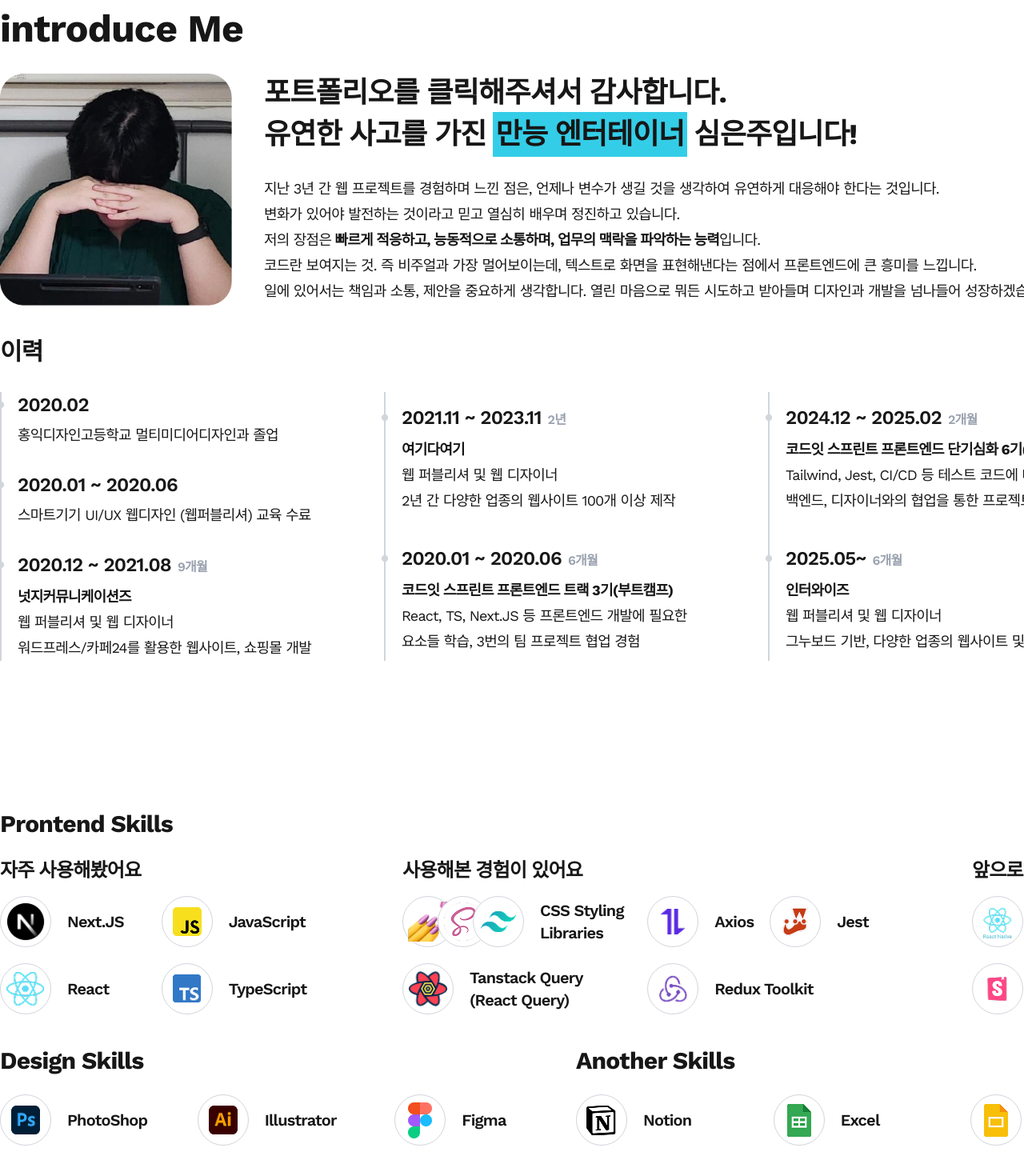
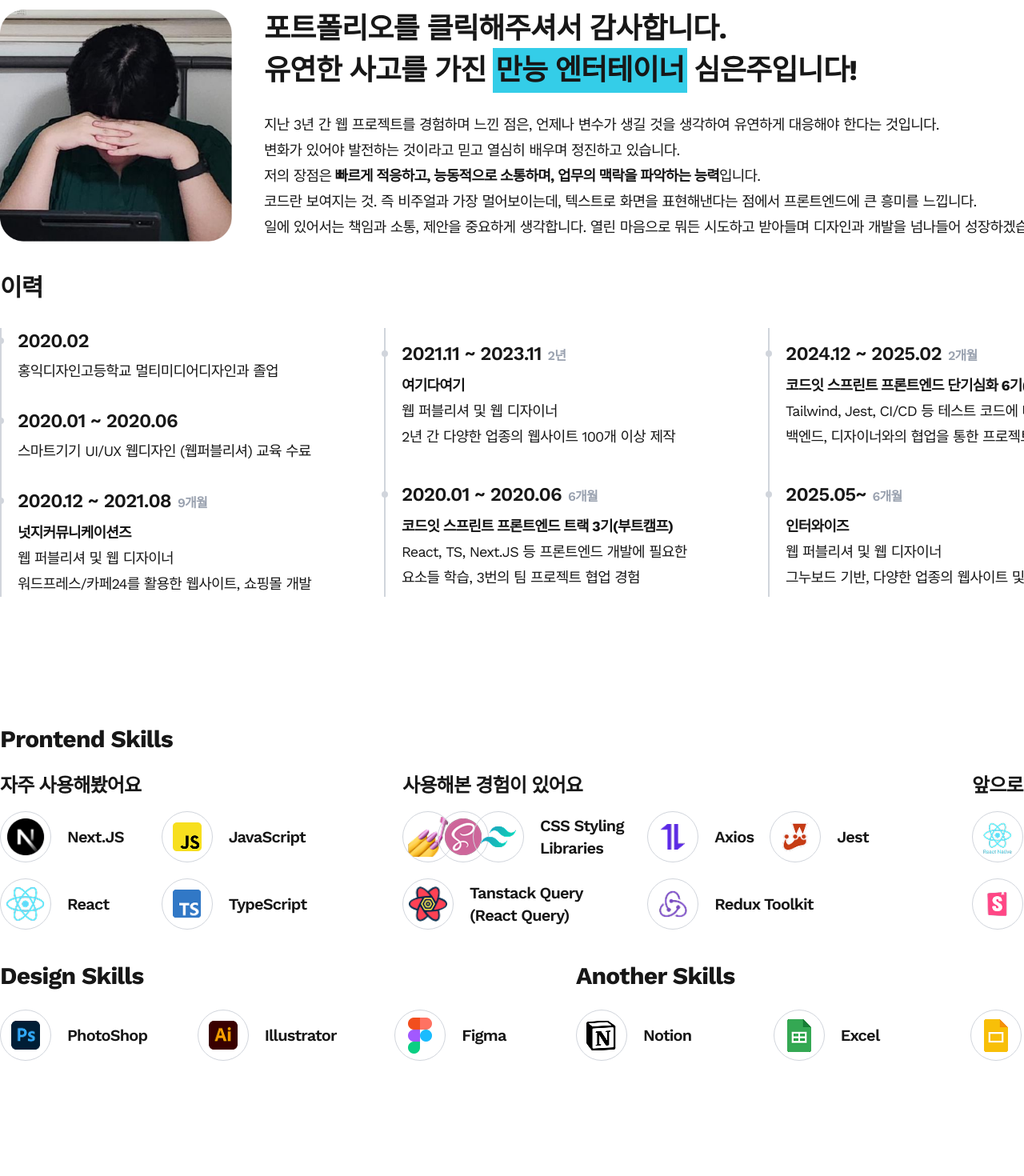
Before and after one commit to nyaknya/light-portfolio, a Next.js app: page / in a window 1280 px wide. Shown: the part 948-2418 px from the top of the page at 80% size. After the commit the page ends 2354 px from the top, so only its background shows below. Built offline with nearby package versions, Linux system fonts and the light colour scheme.

Commit message:
✏️ chore: 코드 보완

```diff
--- a/app/globals.css
+++ b/app/globals.css
@@ -3,9 +3,10 @@
 :root {
   --background: #ffffff;
   --foreground: #171717;
-  --blur-bg: #F3F5F7;
+  --blur-bg: #f3f5f7;
   --toggle-bg: #e5e7eb;
-    --skill-bg: #ffffff;
+  --skill-bg: #ffffff;
+  --progress-bar: #000000;
 }
 
 :root.dark {
@@ -13,7 +14,8 @@
   --foreground: #ededed;
   --blur-bg: #1a1a1a;
   --toggle-bg: #374151;
-    --skill-bg: #3a3a3a;
+  --skill-bg: #3a3a3a;
+  --progress-bar: #ffffff;
 }
 
 @theme inline {
@@ -40,8 +42,14 @@ body {
 }
 
 @keyframes blink {
-  0%, 50% { opacity: 1; }
-  51%, 100% { opacity: 0; }
+  0%,
+  50% {
+    opacity: 1;
+  }
+  51%,
+  100% {
+    opacity: 0;
+  }
 }
 
 .animate-blink {
--- a/components/IntroduceSection/index.tsx
+++ b/components/IntroduceSection/index.tsx
@@ -50,8 +50,8 @@ export default function IntroduceSection() {
   }, []);
 
   return (
-    <section className="w-full py-40">
-      <div className="w-[1440px] h-[680px] m-auto">
+    <section className="w-full py-20">
+      <div className="w-[1440px]  m-auto">
         <h2 className="text-5xl font-bold mb-8">introduce Me</h2>
         <div className="flex gap-10">
           <div ref={imageRef}>
--- a/components/SkillsSection/index.tsx
+++ b/components/SkillsSection/index.tsx
@@ -2,8 +2,8 @@ import Image from "next/image";
 
 export default function SkillsSection() {
   return (
-    <section className="w-full py-40">
-      <div className="w-[1440px] h-[680px] m-auto">
+    <section className="w-full py-20">
+      <div className="w-[1440px] m-auto">
         <h3 className="font-bold text-3xl mb-6">Prontend Skills</h3>
         <div className="flex justify-between gap-10">
           <div className="">
@@ -59,7 +59,7 @@ export default function SkillsSection() {
             <h4 className="text-2xl font-bold mb-4">사용해본 경험이 있어요</h4>
             <ul className="grid grid-cols-4 gap-5">
               <li className="col-span-2 flex items-center gap-5">
-                <figure className="rounded-4xl border border-gray-300 size-16 justify-center items-center flex">
+                <figure className="rounded-4xl border border-gray-300 size-16 justify-center items-center flex overflow-hidden">
                   <Image
                     src="/img/stylecomponent-icon.png"
                     width={50}
@@ -67,7 +67,7 @@ export default function SkillsSection() {
                     alt="스타일 컴포넌트"
                   />
                 </figure>
-                <figure className="rounded-4xl border border-gray-300 size-16 justify-center items-center flex -ml-10 bg-white">
+                <figure className="rounded-4xl border border-gray-300 size-16 justify-center items-center flex -ml-10">
                   <Image
                     src="/img/scss-icon.png"
                     width={48}
@@ -75,7 +75,7 @@ export default function SkillsSection() {
                     alt="scss"
                   />
                 </figure>
-                <figure className="rounded-4xl border border-gray-300 size-16 justify-center items-center flex -ml-10 bg-white">
+                <figure className="rounded-4xl border border-gray-300 size-16 justify-center items-center flex -ml-10">
                   <Image
                     src="/img/tailwind-icon.png"
                     width={44}
--- a/components/header/index.tsx
+++ b/components/header/index.tsx
@@ -37,8 +37,11 @@ export default function Header({ isDark, onToggle }: HeaderProps) {
       style={{ backgroundColor: "var(--background)" }}
     >
       <span
-        className="bg-black dark:bg-white block h-1 transition-all duration-300"
-        style={{ width: `${scrollProgress}%` }}
+        className="block h-1 transition-all duration-300"
+        style={{
+          width: `${scrollProgress}%`,
+          backgroundColor: "var(--progress-bar)",
+        }}
         aria-hidden
       />
       <div className="w-[1440px] m-auto py-3 flex justify-between items-center">
```
Also changed, not shown: public/img/scss-icon.png.
